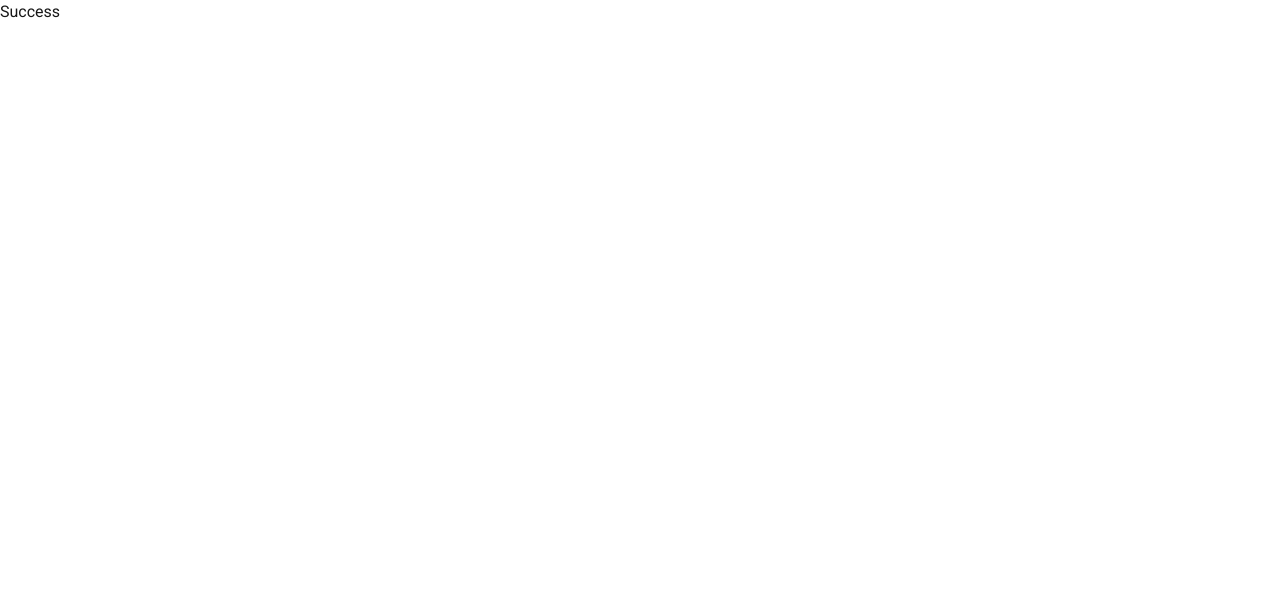
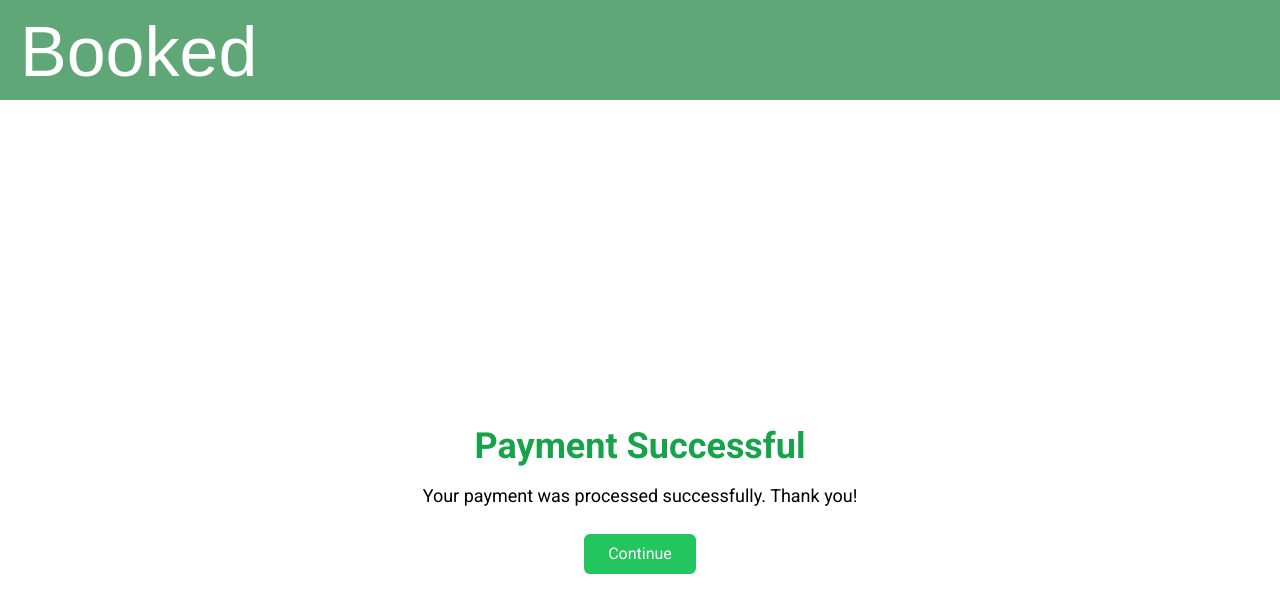
Before and after one commit to No-Country-simulation/s18-24-t-node-react, a Next.js app in the folder apps/web/: page /success in a window 1280 px wide. Shown: the top 612 px of the page. Built offline with nearby package versions, Linux system fonts and the light colour scheme; a web font is replaced by a local one.

Commit message:
refactor: change error page and success page

```diff
--- a/apps/web/src/app/error/page.js
+++ b/apps/web/src/app/error/page.js
@@ -1,7 +1,17 @@
+import { HeaderBooked } from "@/app/components/headerBooked";
 export default function Error() {
   return (
     <div>
-      <h1>Error</h1>
+      <HeaderBooked />
+      <div className="flex flex-col items-center justify-center bg-white min-h-screen text-black p-4">
+        <h1 className="text-4xl font-bold mb-4">Payment Failed</h1>
+        <p className="text-lg mb-6">
+          We couldn't process your payment. Please try again.
+        </p>
+        <button className="bg-red-500 text-white px-6 py-2 rounded-md hover:bg-red-600">
+          Go Back
+        </button>
+      </div>
     </div>
   );
 }
--- a/apps/web/src/app/payment/page.js
+++ b/apps/web/src/app/payment/page.js
@@ -91,7 +91,7 @@ export default function PaymentForm() {
     );
   }
   return (
-    <div className="flex flex-col items-center bg-white h-[750px] text-black">
+    <div className="flex flex-col items-center bg-white min-h-screen text-black">
       <HeaderBooked />
       <div className="justify-start	justify-content: flex-start">
         <h2 className="font-semibold text-4xl my-2 ml-2">Registrar mi pago</h2>
@@ -100,9 +100,10 @@ export default function PaymentForm() {
           Ingresa tus datos para hacer efectiva tu reserva y pagarla de forma
           rapida y segura
         </p>
+        <img src="/images/payment.png" alt="payment" className="w-1/3" />
       </div>
       <div
-        className="w-1/3 min-w-[900px] h-[80%] rounded-lg border-[#318F51] my-4 shadow-md bg-[#5FA77738]"
+        className="w-1/3 min-w-[900px] h-[500px] rounded-lg border-[#318F51] my-4 shadow-md bg-[#5FA77738]"
         id="formPayment"
       >
         {alert.show && <AlertPopup message={alert.message} type={alert.type} />}
--- a/apps/web/src/app/success/page.js
+++ b/apps/web/src/app/success/page.js
@@ -1,7 +1,19 @@
+import { HeaderBooked } from "@/app/components/headerBooked";
 export default function Success() {
   return (
     <div>
-      <h1>Success</h1>
+      <HeaderBooked />
+      <div className="flex flex-col items-center justify-center bg-white min-h-screen text-black p-4">
+        <h1 className="text-4xl font-bold mb-4 text-green-600">
+          Payment Successful
+        </h1>
+        <p className="text-lg mb-6">
+          Your payment was processed successfully. Thank you!
+        </p>
+        <button className="bg-green-500 text-white px-6 py-2 rounded-md hover:bg-green-600">
+          Continue
+        </button>
+      </div>
     </div>
   );
 }
```
